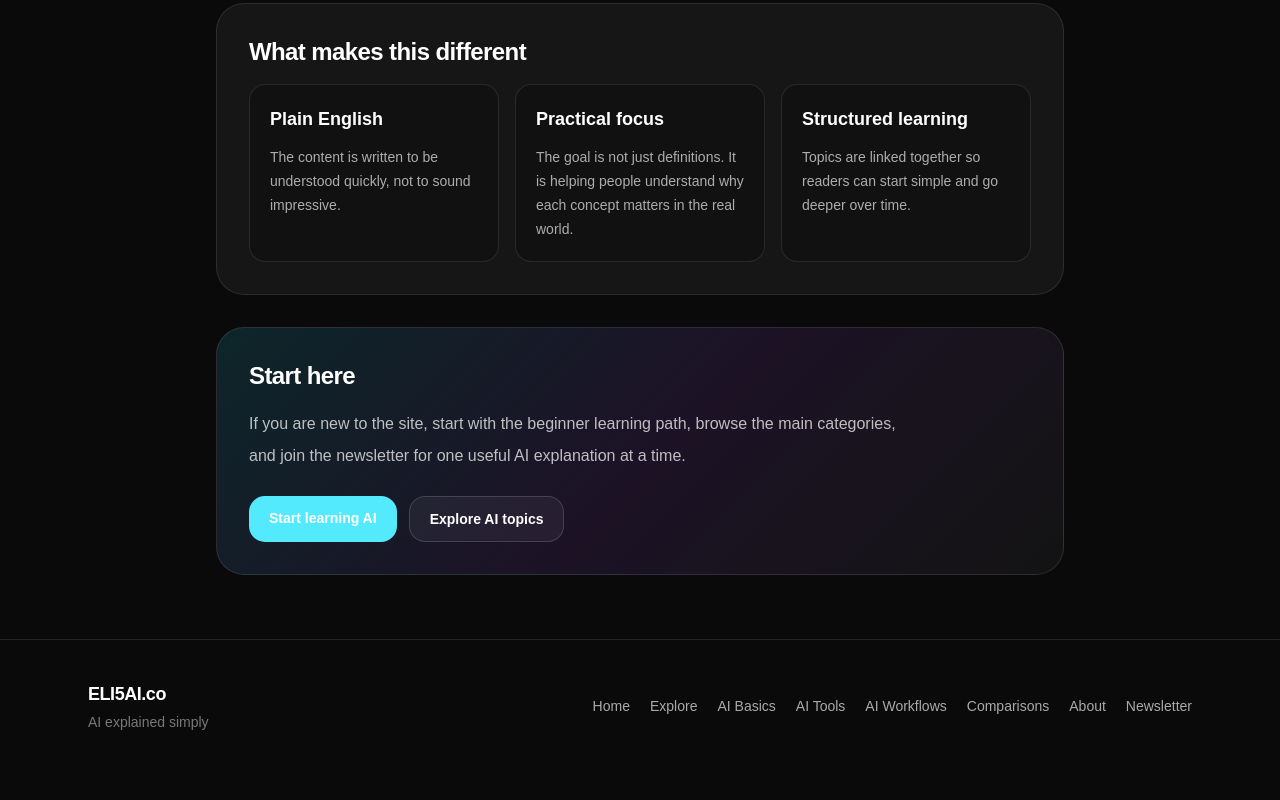
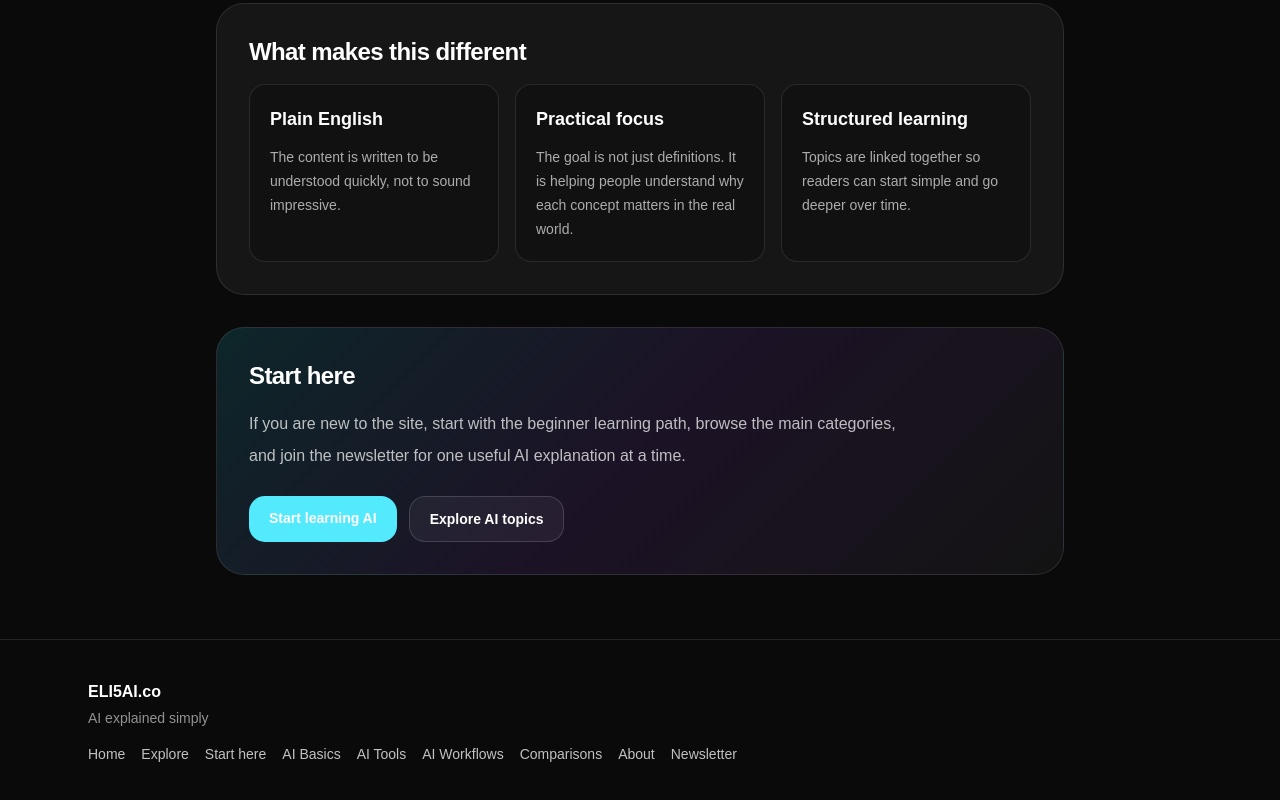
Before and after one commit to licsuj/nextjs-boilerplate, a Next.js app: page /about in a window 1280 px wide. Shown: the part 1356-2156 px from the top of the page. Before the commit the page ends 2128 px from the top, so only its background shows below. Built offline with nearby package versions, Linux system fonts and the light colour scheme.

Commit message:
Update SiteFooter.tsx

```diff
--- a/components/SiteFooter.tsx
+++ b/components/SiteFooter.tsx
@@ -3,37 +3,20 @@ import Link from "next/link";
 export default function SiteFooter() {
   return (
     <footer className="border-t border-white/10">
-      <div className="mx-auto flex max-w-6xl flex-col gap-6 px-6 py-10 md:flex-row md:items-center md:justify-between">
-        <div>
-          <div className="text-lg font-semibold tracking-tight">ELI5AI.co</div>
-          <div className="mt-1 text-sm text-white/45">AI explained simply</div>
-        </div>
+      <div className="mx-auto max-w-6xl px-6 py-10">
+        <div className="font-semibold">ELI5AI.co</div>
+        <div className="mt-1 text-sm text-white/55">AI explained simply</div>
 
-        <nav className="flex flex-wrap gap-5 text-sm text-white/65">
-          <Link href="/" className="transition hover:text-white">
-            Home
-          </Link>
-          <Link href="/explore" className="transition hover:text-white">
-            Explore
-          </Link>
-          <Link href="/category/ai-basics" className="transition hover:text-white">
-            AI Basics
-          </Link>
-          <Link href="/category/ai-tools" className="transition hover:text-white">
-            AI Tools
-          </Link>
-          <Link href="/category/ai-workflows" className="transition hover:text-white">
-            AI Workflows
-          </Link>
-          <Link href="/category/ai-comparisons" className="transition hover:text-white">
-            Comparisons
-          </Link>
-          <Link href="/about" className="transition hover:text-white">
-            About
-          </Link>
-          <Link href="/newsletter" className="transition hover:text-white">
-            Newsletter
-          </Link>
+        <nav className="mt-4 flex flex-wrap gap-4 text-sm text-white/75">
+          <Link href="/">Home</Link>
+          <Link href="/explore">Explore</Link>
+          <Link href="/start-here">Start here</Link>
+          <Link href="/category/ai-basics">AI Basics</Link>
+          <Link href="/category/ai-tools">AI Tools</Link>
+          <Link href="/category/ai-workflows">AI Workflows</Link>
+          <Link href="/category/ai-comparisons">Comparisons</Link>
+          <Link href="/about">About</Link>
+          <Link href="/newsletter">Newsletter</Link>
         </nav>
       </div>
     </footer>
```
